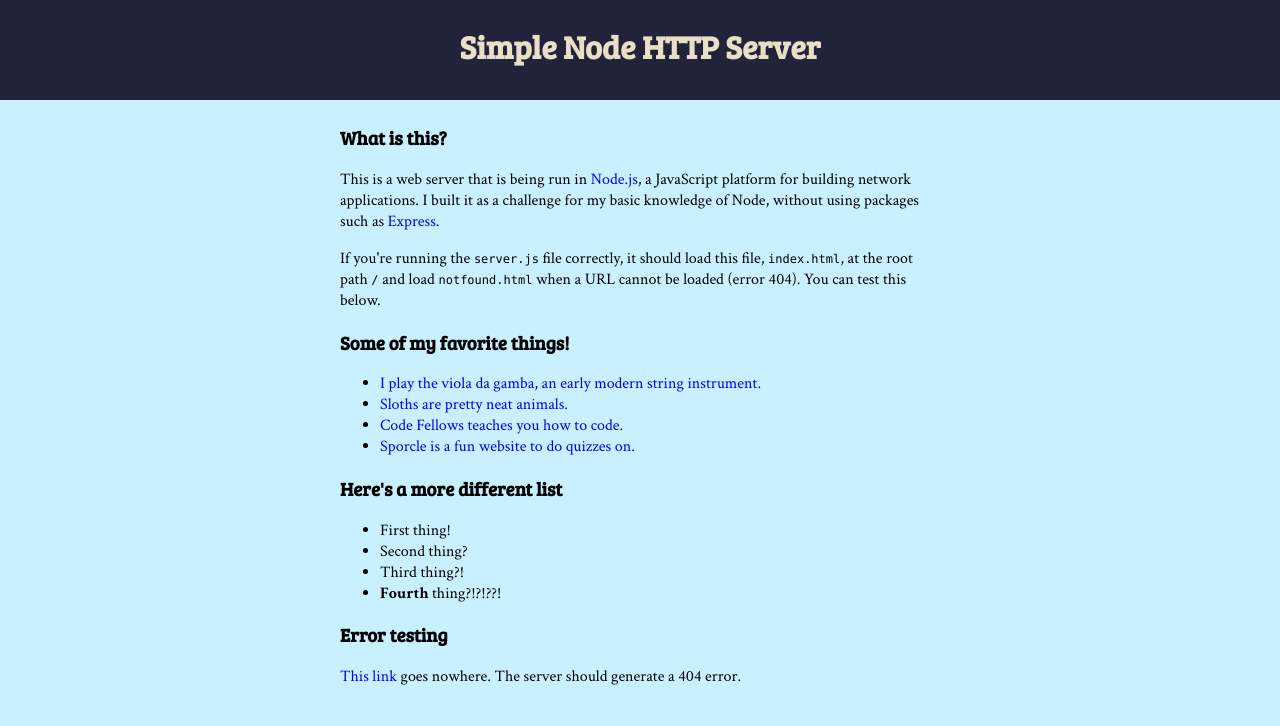
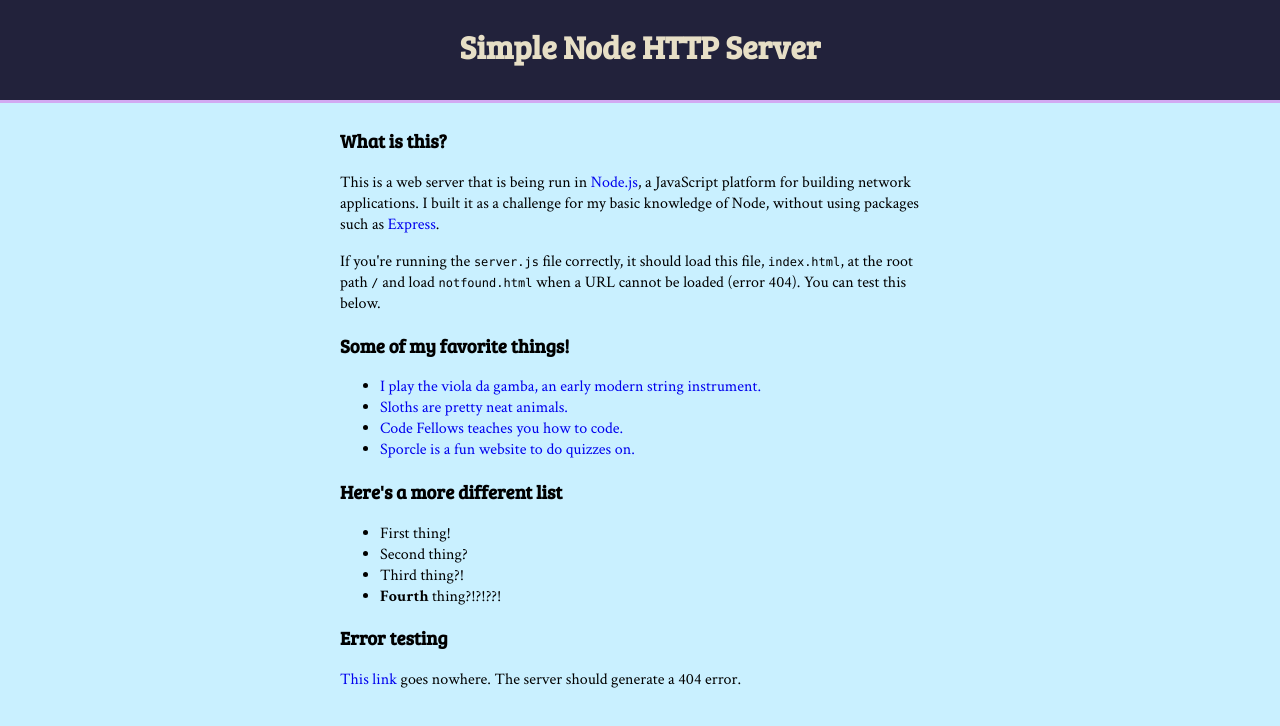
Before and after one commit to emilyaviva/basic-node-server, a plain HTML site: page index.html in a window 1280 px wide. Drawn offline with Linux system fonts and the light colour scheme.

Commit message:
Changed in accordance with color palette

```diff
--- a/local.css
+++ b/local.css
@@ -12,6 +12,7 @@ body {
 	height: 100px;
 	text-align: center;
 	margin: 0 auto;
+	border-bottom: 3px solid #d2a9f2;
 }
 
 #header h1 {
```
